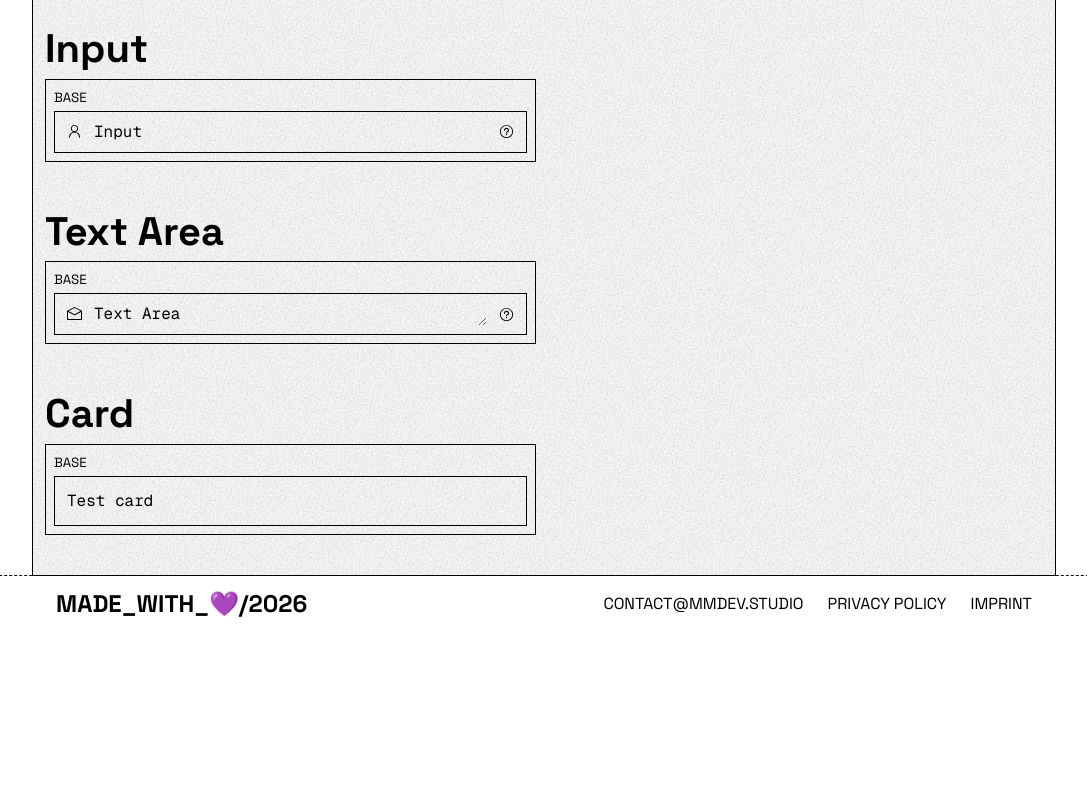
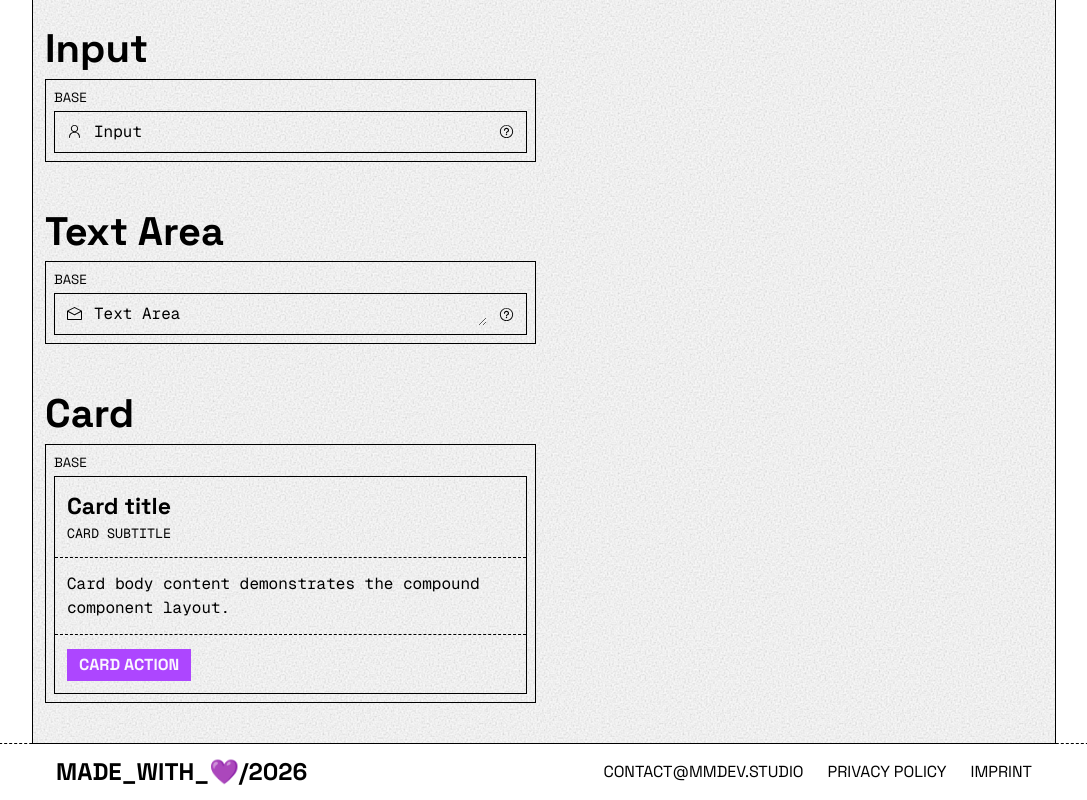
Before and after one commit to mmDevStudio/brand, a Next.js app: page /sandbox in a window 1280 px wide. Shown: the part 1088-1888 px from the top of the page, without its empty margins (96-1183 px from the left). Before the commit the page ends 1720 px from the top, so only its background shows below. Built offline with nearby package versions, Linux system fonts and the light colour scheme.

Commit message:
refactor: adopt semantic component composition

```diff
--- a/src/app/(home)/_components/Contact.tsx
+++ b/src/app/(home)/_components/Contact.tsx
@@ -19,6 +19,7 @@ export default function Contact() {
         every request personally and will get back to you with a
         straightforward, no-nonsense plan.
       </div>
+
       <ul className="text-text-subtle leading-10">
         <li>
           <b className="font-b">Request:</b> You submit your project details
@@ -38,8 +39,9 @@ export default function Contact() {
         </li>
       </ul>
 
-      <Card>
-        <Card.Main className="flex flex-col gap-8">
+      <Card asChild>
+        <form>
+          <Card.Body className="flex flex-col gap-8">
             <label
               htmlFor="product-package"
               className="uppercase text-text text-sm flex flex-col gap-2.5"
@@ -53,7 +55,6 @@ export default function Contact() {
                 suffixIcon={<ChevronDownIcon />}
               />
             </label>
-
             <label
               htmlFor="email"
               className="uppercase text-text text-sm flex flex-col gap-2.5"
@@ -80,10 +81,12 @@ export default function Contact() {
                 className="w-full min-h-25"
               />
             </label>
-        </Card.Main>
-        <Card.Foot>
-          <Button>Send request</Button>
-        </Card.Foot>
+          </Card.Body>
+
+          <Card.Footer>
+            <Button className="size-full">Send request</Button>
+          </Card.Footer>
+        </form>
       </Card>
     </Section>
   );
--- a/src/app/(home)/_components/Products.tsx
+++ b/src/app/(home)/_components/Products.tsx
@@ -96,8 +96,7 @@ function PackageCard({
 }) {
   return (
     <Card className="min-h-115">
-      {/* Head */}
-      <Card.Head className="flex flex-col gap-1">
+      <Card.Header className="flex flex-col gap-1">
         <div className="flex justify-between items-center">
           <h4 className="text-text font-heading text-h4 font-bold">{title}</h4>
           {recommended && (
@@ -107,10 +106,9 @@ function PackageCard({
           )}
         </div>
         <span className="text-text-subtle text-sm uppercase">{subtitle}</span>
-      </Card.Head>
+      </Card.Header>
 
-      {/* Body */}
-      <Card.Main className="flex flex-col flex-1 justify-between">
+      <Card.Body className="flex flex-col flex-1 justify-between">
         <ul>
           {features.map((f) => (
             <li
@@ -129,17 +127,17 @@ function PackageCard({
             per unit
           </span>
         </div>
-      </Card.Main>
+      </Card.Body>
 
-      {/* Foot */}
-      <Card.Foot>
+      <Card.Footer>
         <Button
+          className="size-full"
           mode={recommended ? "filled" : "ghost"}
           suffixIcon={<ArrowRightIcon />}
         >
           select {title}
         </Button>
-      </Card.Foot>
+      </Card.Footer>
     </Card>
   );
 }
--- a/src/app/sandbox/page.tsx
+++ b/src/app/sandbox/page.tsx
@@ -127,7 +127,20 @@ export default function SandboxPage() {
 
         <dl className="grid grid-cols-1 sm:grid-cols-2 gap-4">
           <ShowcaseItem label="base">
-            <Card className="w-full text-text">Test card</Card>
+            <Card className="w-full text-text">
+              <Card.Header>
+                <h2 className="font-heading text-h4 font-bold">Card title</h2>
+                <p className="text-sm uppercase text-text-subtle">
+                  Card subtitle
+                </p>
+              </Card.Header>
+              <Card.Body className="text-text-subtle">
+                Card body content demonstrates the compound component layout.
+              </Card.Body>
+              <Card.Footer>
+                <Button size="sm">Card action</Button>
+              </Card.Footer>
+            </Card>
           </ShowcaseItem>
         </dl>
       </section>
--- a/src/components/Button.tsx
+++ b/src/components/Button.tsx
@@ -1,6 +1,6 @@
 import * as Slot from "@radix-ui/react-slot";
 import { cva } from "class-variance-authority";
-import React from "react";
+import type React from "react";
 import cn from "@/utils/cn";
 
 const buttonStyles = cva(
@@ -38,22 +38,17 @@ export default function Button({
   ...props
 }: ButtonProps) {
   const Comp = asChild ? Slot.Root : "button";
-
-  const slottedChildren = React.isValidElement<HTMLElement>(children)
-    ? React.cloneElement(
-        children,
-        children.props,
-        <span className="flex-1 truncate">
-          {children.props.children as React.ReactNode}
-        </span>,
-      )
-    : children && <span className="flex-1 truncate">{children}</span>;
+  const content = asChild ? (
+    children
+  ) : (
+    <span className="flex-1 truncate">{children}</span>
+  );
 
   return (
     <Comp className={cn(buttonStyles({ mode, size }), className)} {...props}>
       {prefixIcon && <span className="shrink-0">{prefixIcon}</span>}
 
-      <Slot.Slottable>{slottedChildren}</Slot.Slottable>
+      <Slot.Slottable>{content}</Slot.Slottable>
 
       {suffixIcon && <span className="shrink-0">{suffixIcon}</span>}
     </Comp>
--- a/src/components/Card.tsx
+++ b/src/components/Card.tsx
@@ -1,18 +1,10 @@
-import {
-  Children,
-  type ComponentPropsWithoutRef,
-  cloneElement,
-  Fragment,
-  isValidElement,
-  type ReactNode,
-} from "react";
+import { Slot } from "@radix-ui/react-slot";
+import { type ComponentProps, Fragment } from "react";
 import cn from "@/utils/cn";
 
-type CardProps = {
-  className?: string;
-  children: ReactNode;
+type CardProps = ComponentProps<"article"> & {
   asChild?: boolean;
-} & ComponentPropsWithoutRef<"article">;
+};
 
 export default function Card({
   className,
@@ -20,52 +12,41 @@ export default function Card({
   asChild,
   ...props
 }: CardProps) {
-  const sections = Children.toArray(children);
-  const baseClasses = cn(
-    "p-3 flex flex-col border border-border-subtle gap-2 bg-bg bg-stripes",
-    className,
-  );
-
-  const content = sections.map((section, i) => {
-    const k = isValidElement(section) ? section.key : i;
-    return (
-      <Fragment key={k}>
-        {i > 0 && <Divider />}
-        {section}
-      </Fragment>
-    );
-  });
-
-  if (asChild) {
-    if (!isValidElement<ComponentPropsWithoutRef<"article">>(children)) {
-      throw new Error(
-        "Card with 'asChild' expects a single valid React element as a child.",
-      );
-    }
-
-    return cloneElement(children, {
-      ...props,
-      className: cn(baseClasses, children.props.className),
-    });
-  }
+  const Comp = asChild ? Slot : "article";
 
   return (
-    <article className={baseClasses} {...props}>
-      {content}
-    </article>
+    <Comp
+      className={cn(
+        "p-3 flex flex-col border border-border-subtle gap-2 bg-bg bg-stripes",
+        className,
+      )}
+      {...props}
+    >
+      {children}
+    </Comp>
   );
 }
 
-function Head({ className, ...props }: ComponentPropsWithoutRef<"div">) {
-  return <div className={cn("flex flex-col gap-1", className)} {...props} />;
+function Header({ className, ...props }: ComponentProps<"header">) {
+  return (
+    <Fragment>
+      <header className={className} {...props} />
+      <Divider />
+    </Fragment>
+  );
 }
 
-function Main({ className, ...props }: ComponentPropsWithoutRef<"div">) {
-  return <div className={cn("flex flex-col gap-1", className)} {...props} />;
+function Body(props: ComponentProps<"section">) {
+  return <section {...props} />;
 }
 
-function Foot({ className, ...props }: ComponentPropsWithoutRef<"div">) {
-  return <div className={cn("flex flex-col gap-1", className)} {...props} />;
+function Footer({ className, ...props }: ComponentProps<"footer">) {
+  return (
+    <Fragment>
+      <Divider />
+      <footer className={className} {...props} />
+    </Fragment>
+  );
 }
 
 function Divider() {
@@ -74,6 +55,6 @@ function Divider() {
   );
 }
 
-Card.Head = Head;
-Card.Main = Main;
-Card.Foot = Foot;
+Card.Header = Header;
+Card.Body = Body;
+Card.Footer = Footer;
```
Lines whose indentation alone changed are shown as unchanged.
